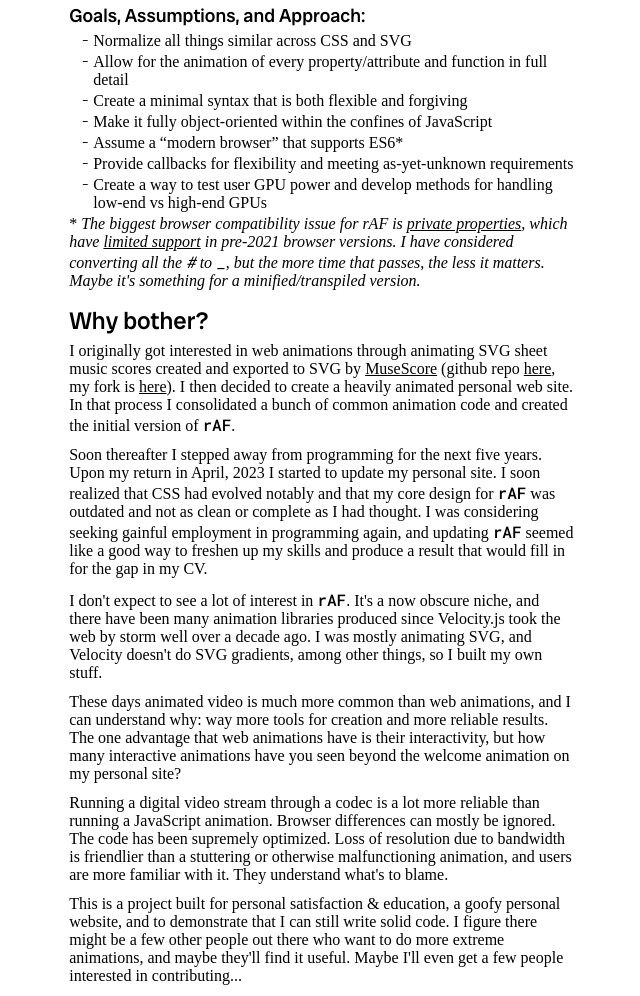
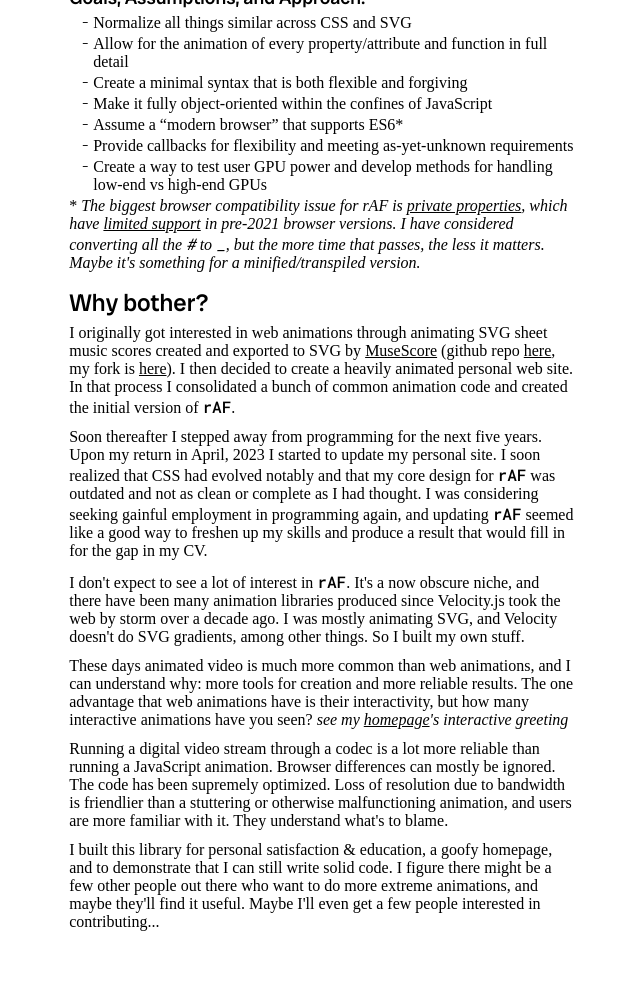
Before and after one commit to sidewayss/rAF, a website: page index.html in a window 1280 px wide. Shown: the part 1304-2300 px from the top of the page, without its empty margins (318-958 px from the left). After the commit the page ends 2246 px from the top, so only its background shows below. Drawn offline with Linux system fonts and the light colour scheme; a web font is replaced by a local one.

Commit message:
readme/index cleanup

```diff
--- a/index.html
+++ b/index.html
@@ -15,7 +15,7 @@
       <p>The name <span class="rAF">rAF</span> is a common abbreviation for the core JavaScript animation function: <span>requestAnimationFrame()</span>. It is a highly flexible animation library for HTMLElements, SVGElements, and CSSStyleRules. It includes 99% of CSS animation functionality, but also extends that functionality greatly.</p>
       <p> It is a solo open source project about to be released in its first public version 1.0. Hopefully others will contribute in the future.</p>
       <h2>Getting started</h2>
-      <p>If you want to skip the formalities and jump right in, the best place to start are the <a href="apps/">3 Apps</a> (web pages) that test & demonstrate the library and generate starting-point JavaScript code for the configured animation. I am hosting them on my personal site. GitHub Pages will be up when I learn how to fully disable Jekyll...</p>
+      <p>If you want to skip the formalities and jump right in, the best place to start are the <a href="apps/">3 Apps</a> that test & demonstrate the library and generate starting-point JavaScript code for the configured animation. They are also available on <a href="https://sidewayss.github.io/rAF/apps/">GitHub Pages</a>.</p>
       <p>There are also animation examples in these collections on CodePen:</p>
       <p><i>...coming soon along with v1.0</i></p>
       <p><a href="docs/raf-by-class.html">Properties and Methods by Class</a> catalogs classes and constants you might want to use. The current state of documentation is like a sparse array. Hopefully the examples, apps, and app instructions will help to fill in the gaps.</p>
@@ -58,10 +58,10 @@
       <h2>Why bother?</h2>
       <p>I originally got interested in web animations through animating SVG sheet music scores created and exported to SVG by <a href="https://musescore.org">MuseScore</a> (github repo <a href="https://github.com/musescore/MuseScore">here</a>, my fork is <a href="https://github.com/sidewayss/MuseScore">here</a>). I then decided to create a heavily animated personal web site. In that process I consolidated a bunch of common animation code and created the initial version of <span class="rAF">rAF</span>.</p>
       <p>Soon thereafter I stepped away from programming for the next five years. Upon my return in April, 2023 I started to update my personal site. I soon realized that CSS had evolved notably and that my core design for <span class="rAF">rAF</span> was outdated and not as clean or complete as I had thought. I was considering seeking gainful employment in programming again, and updating <span class="rAF">rAF</span> seemed like a good way to freshen up my skills and produce a result that would fill in for the gap in my CV.</p>
-      <p>I don't expect to see a lot of interest in <span class="rAF">rAF</span>. It's a now obscure niche, and there have been many animation libraries produced since Velocity.js took the web by storm well over a decade ago. I was mostly animating SVG, and Velocity doesn't do SVG gradients, among other things, so I built my own stuff.</p>
-      <p>These days animated video is much more common than web animations, and I can understand why: way more tools for creation and more reliable results. The one advantage that web animations have is their interactivity, but how many interactive animations have you seen beyond the welcome animation on my personal site?</p>
+      <p>I don't expect to see a lot of interest in <span class="rAF">rAF</span>. It's a now obscure niche, and there have been many animation libraries produced since Velocity.js took the web by storm over a decade ago. I was mostly animating SVG, and Velocity doesn't do SVG gradients, among other things. So I built my own stuff.</p>
+      <p>These days animated video is much more common than web animations, and I can understand why: more tools for creation and more reliable results. The one advantage that web animations have is their interactivity, but how many interactive animations have you seen? <i>see my <a href="https://sidewayss.com">homepage</a>'s interactive greeting</i></p>
       <p>Running a digital video stream through a codec is a lot more reliable than running a JavaScript animation. Browser differences can mostly be ignored. The code has been supremely optimized. Loss of resolution due to bandwidth is friendlier than a stuttering or otherwise malfunctioning animation, and users are more familiar with it. They understand what's to blame.</p>
-      <p>This is a project built for personal satisfaction & education, a goofy personal website, and to demonstrate that I can still write solid code. I figure there might be a few other people out there who want to do more extreme animations, and maybe they'll find it useful. Maybe I'll even get a few people interested in contributing...</p>
+      <p>I built this library for personal satisfaction & education, a goofy homepage, and to demonstrate that I can still write solid code. I figure there might be a few other people out there who want to do more extreme animations, and maybe they'll find it useful. Maybe I'll even get a few people interested in contributing...</p>
     </div>
   </body>
 </html>
```
Also changed, not shown: README.md.
